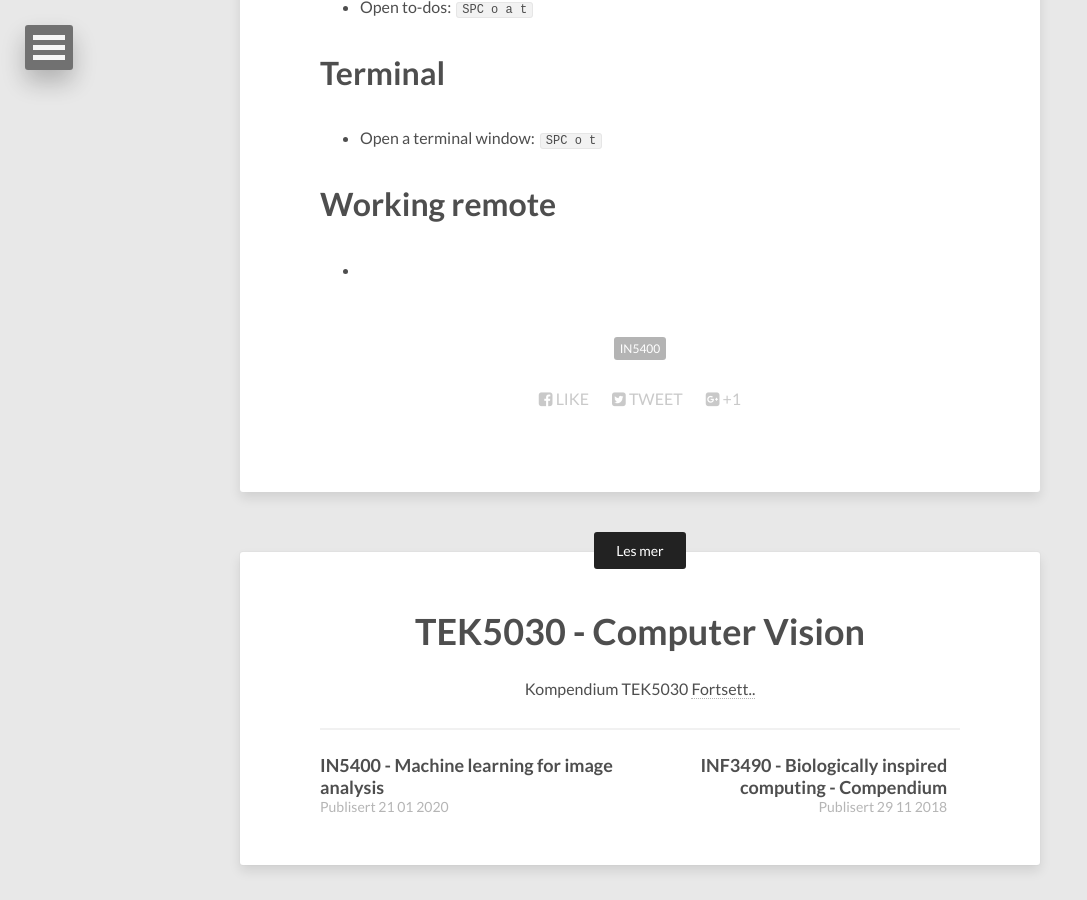
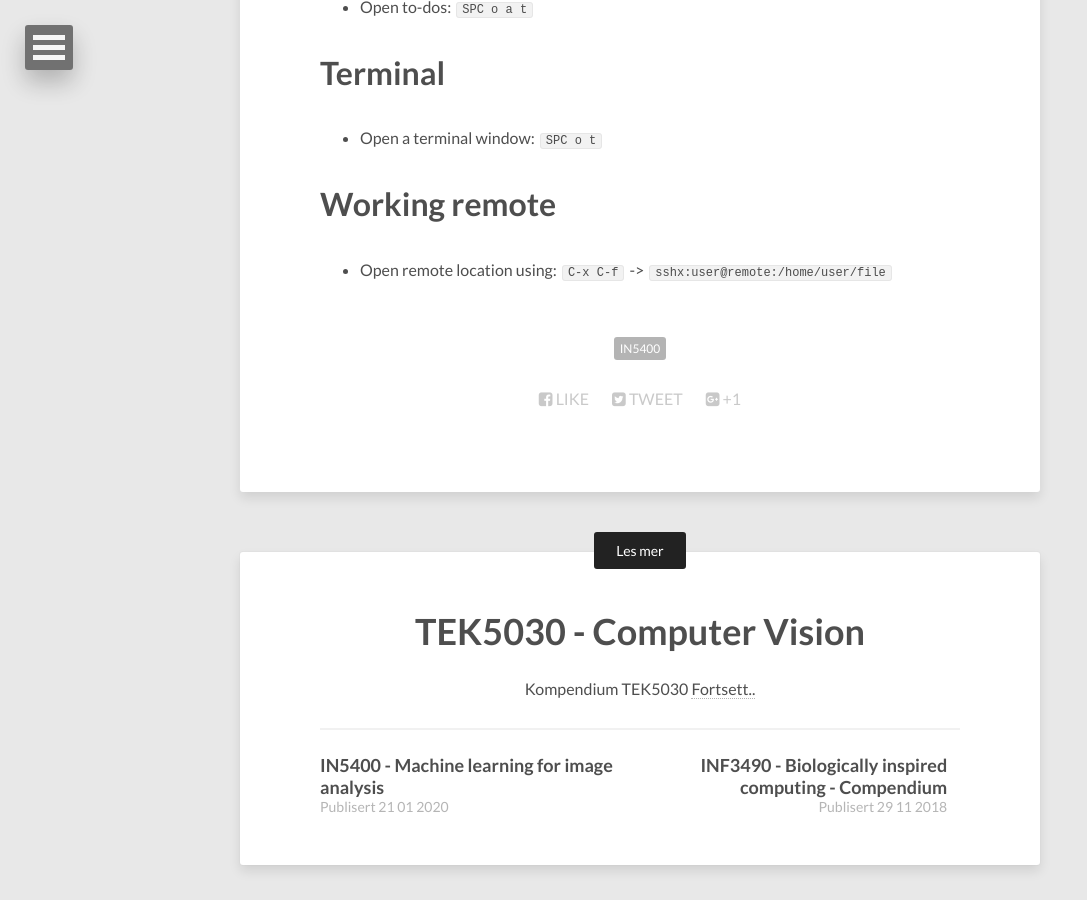
Before and after one commit to vegovs/vegovs.github.io, a Jekyll site: the page built from _posts/2020-03-20-2020-03-20-EMACS-DOOM.md, in a window 1280 px wide and 900 px high, scrolled down 4945 px. Shown: the whole window, without its empty margins (0-1087 px from the left). Built offline with Jekyll 4.4.1, drawn with Linux system fonts in a browser that asks for light colours; nearby versions of some CDN libraries.

Commit message:
:pencil: EMACS Doom
Tips for working remote

```diff
--- a/_posts/2020-03-20-2020-03-20-EMACS-DOOM.md
+++ b/_posts/2020-03-20-2020-03-20-EMACS-DOOM.md
@@ -143,4 +143,4 @@ Works in visual-mode as well
 
 # Working remote
 
-*
+* Open remote location using: `C-x C-f` -> `sshx:user@remote:/home/user/file`
```
